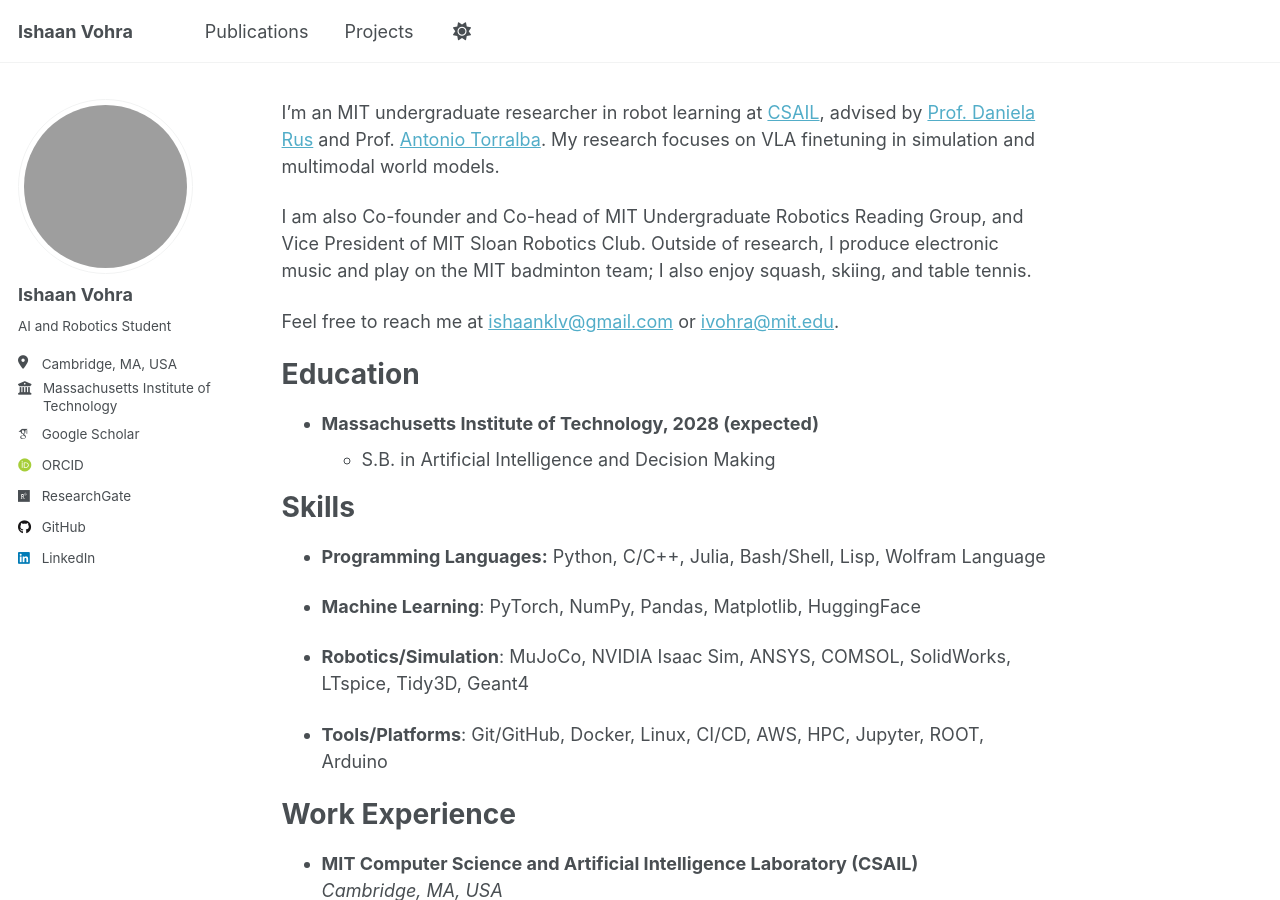
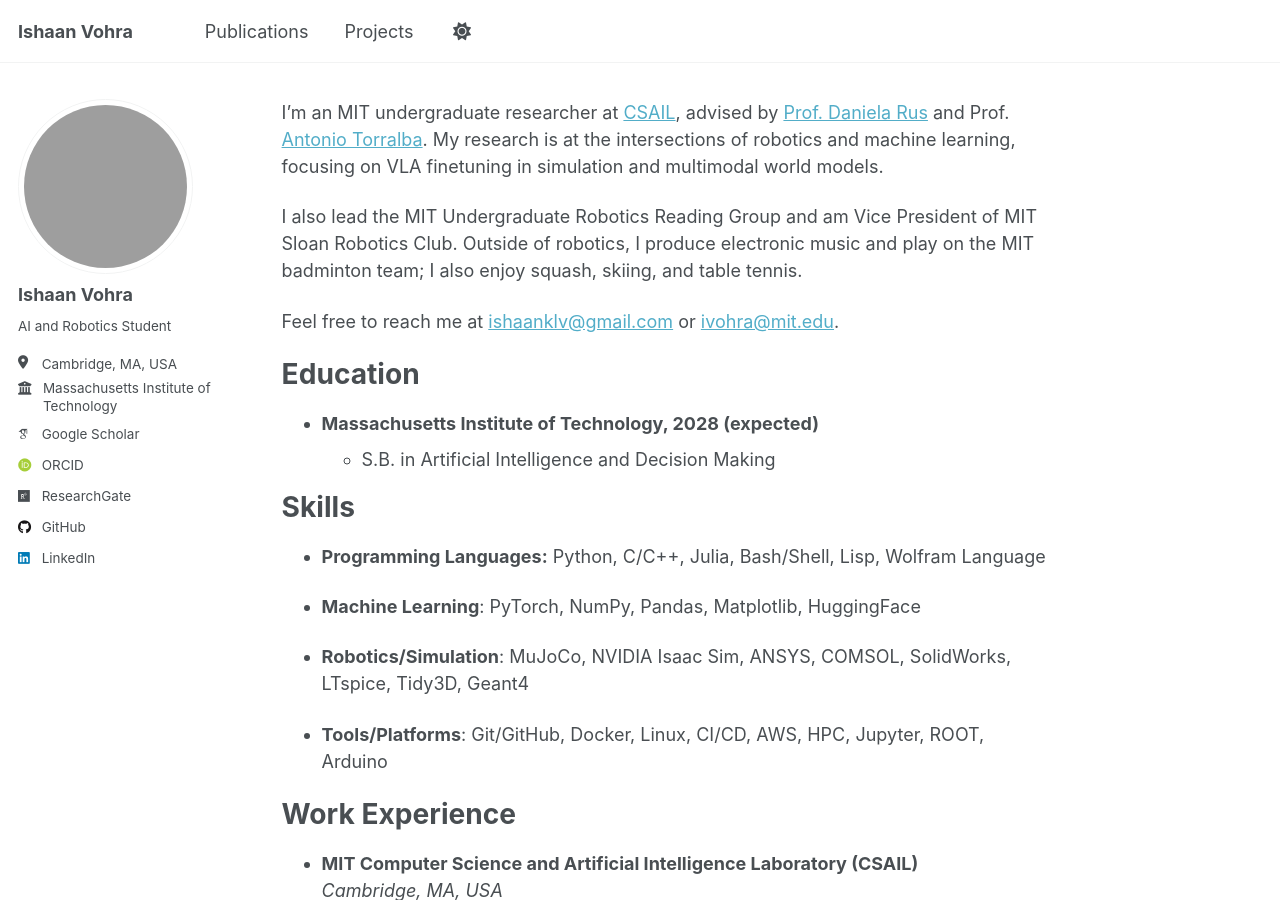
Before and after one commit to Ishaan-vohra/Ishaan-vohra.github.io, a Jekyll site: the page built from _pages/about.md, in a window 1280 px wide and 900 px high. Built offline with Jekyll 4.4.1, drawn with Linux system fonts in a browser that asks for light colours; some web fonts are replaced; a script that is not in the unit is left out.

Commit message:
Update about.md

```diff
--- a/_pages/about.md
+++ b/_pages/about.md
@@ -7,9 +7,9 @@ redirect_from:
   - /about.html
 ---
 
-I'm an MIT undergraduate researcher in robot learning at [CSAIL](https://www.csail.mit.edu/), advised by [Prof. Daniela Rus](https://danielarus.csail.mit.edu/) and Prof. [Antonio Torralba](https://groups.csail.mit.edu/vision/torralbalab/). My research focuses on VLA finetuning in simulation and multimodal world models.
+I'm an MIT undergraduate researcher at [CSAIL](https://www.csail.mit.edu/), advised by [Prof. Daniela Rus](https://danielarus.csail.mit.edu/) and Prof. [Antonio Torralba](https://groups.csail.mit.edu/vision/torralbalab/). My research is at the intersections of robotics and machine learning, focusing on VLA finetuning in simulation and multimodal world models.
 
-I am also Co-founder and Co-head of MIT Undergraduate Robotics Reading Group, and Vice President of MIT Sloan Robotics Club. Outside of research, I produce electronic music and play on the MIT badminton team; I also enjoy squash, skiing, and table tennis.
+I also lead the MIT Undergraduate Robotics Reading Group and am Vice President of MIT Sloan Robotics Club. Outside of robotics, I produce electronic music and play on the MIT badminton team; I also enjoy squash, skiing, and table tennis.
 
 Feel free to reach me at <ishaanklv@gmail.com> or <ivohra@mit.edu>.
 
```
